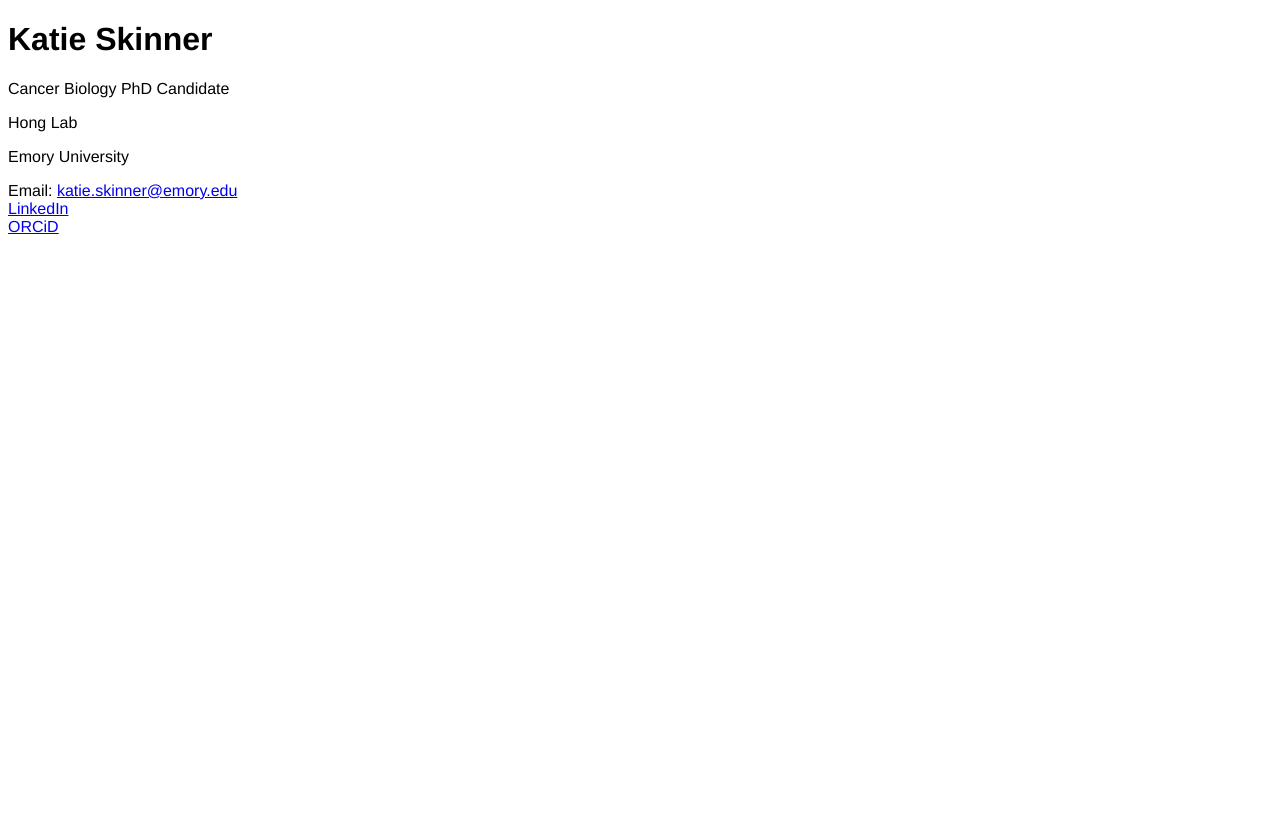
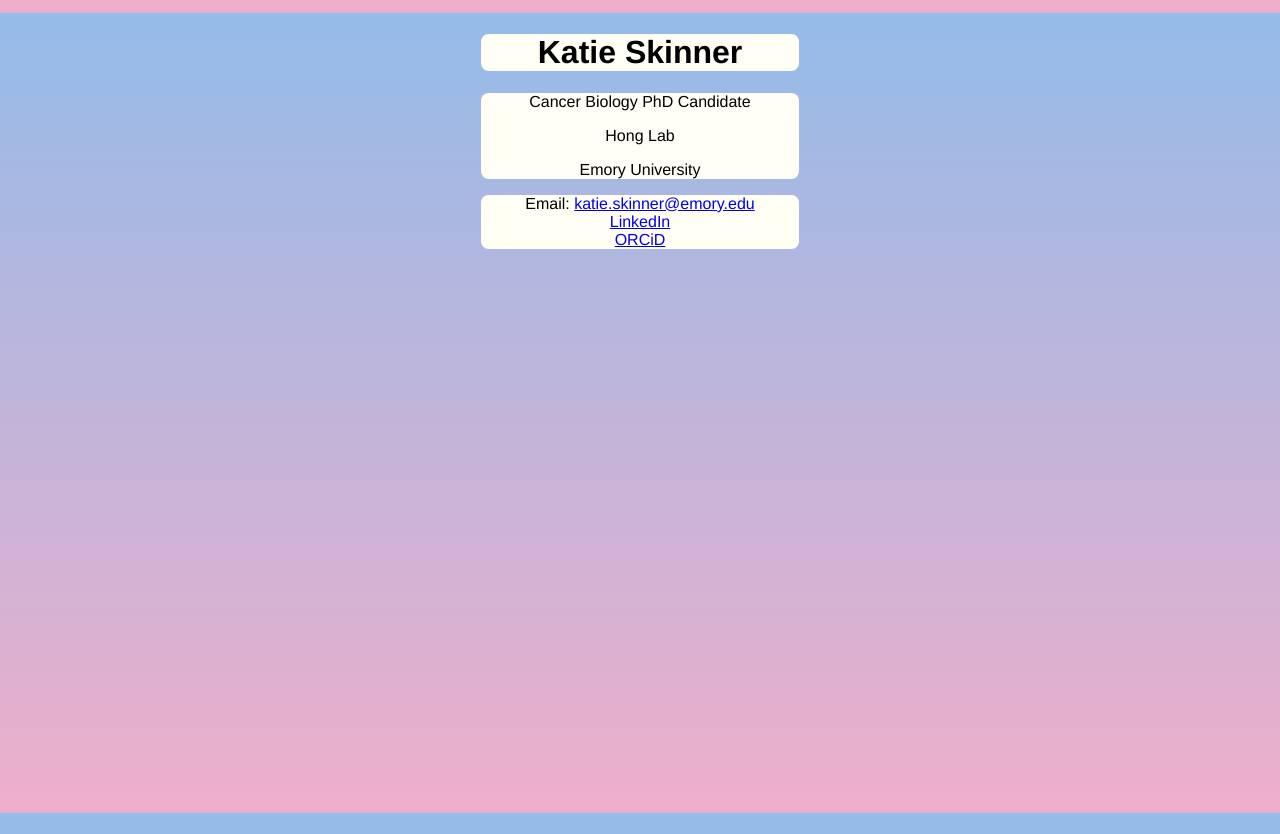
Before and after one commit to katieskinner98/katieskinner98.github.io, a plain HTML site: page index.html in a window 1280 px wide. Before the commit the page ends 800 px from the top, so only its background shows below. Drawn offline with Linux system fonts and the light colour scheme.

Commit message:
Stylish changes; add background; border behind text; centre text

```diff
--- a/index.html
+++ b/index.html
@@ -13,19 +13,27 @@
         <link rel="stylesheet" href="style.css" />
     </head>
     <body>
+        <div>
+            <div class="Content">
                 <h1>Katie Skinner</h1>
+            </div>
+
+            <div class="Content">
                 <p>Cancer Biology PhD Candidate</p>
                 <p>Hong Lab</p>
                 <p>Emory University</p>
+            </div>
 
-        <div>
+            <div class="Content">
                 Email:
-            <a href="mailto:katie.skinner@emory.edu">katie.skinner@emory.edu</a
+                <a href="mailto:katie.skinner@emory.edu"
+                    >katie.skinner@emory.edu</a
                 ><br />
                 <a href="https://www.linkedin.com/in/katie-skinner-0b6b76151"
                     >LinkedIn</a
                 ><br />
                 <a href="https://orcid.org/0000-0003-2113-0464">ORCiD</a>
             </div>
+        </div>
     </body>
 </html>
--- a/style.css
+++ b/style.css
@@ -1,3 +1,27 @@
-html {
+html,
+body {
     font-family: "Helvetica", "sans-serif";
+    height: 100%;
+    margin: 1%;
 }
+
+body {
+    background: linear-gradient(
+        180deg,
+        rgba(148, 187, 233, 1) 0%,
+        rgba(238, 174, 202, 1) 100%
+    );
+    background-repeat: no-repeat;
+    background-attachment: fixed;
+    background-size: cover;
+}
+
+.Content {
+    background-color: #fffff5;
+    border-radius: 7.5px;
+    text-align: center;
+    width: 25%;
+    margin: auto;
+    padding-right: 5px;
+    padding-left: 5px;
+}
```
Lines whose indentation alone changed are shown as unchanged.
